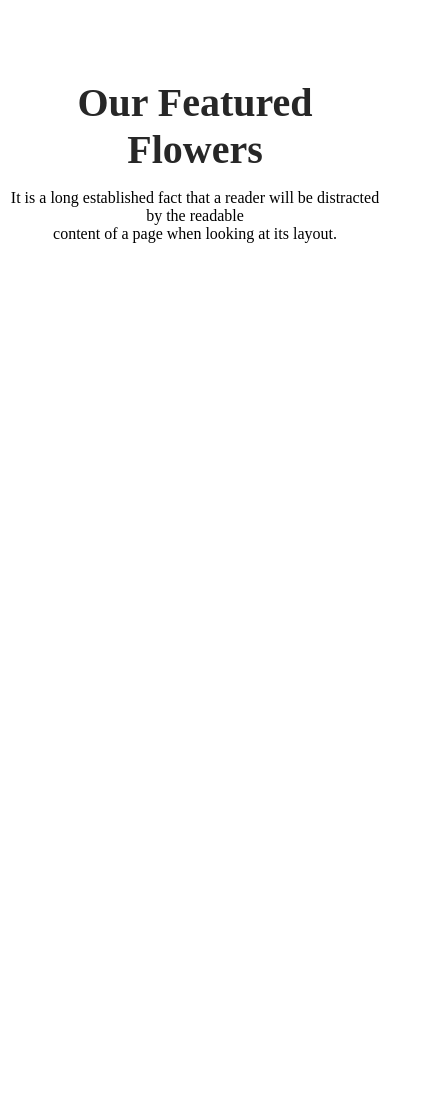
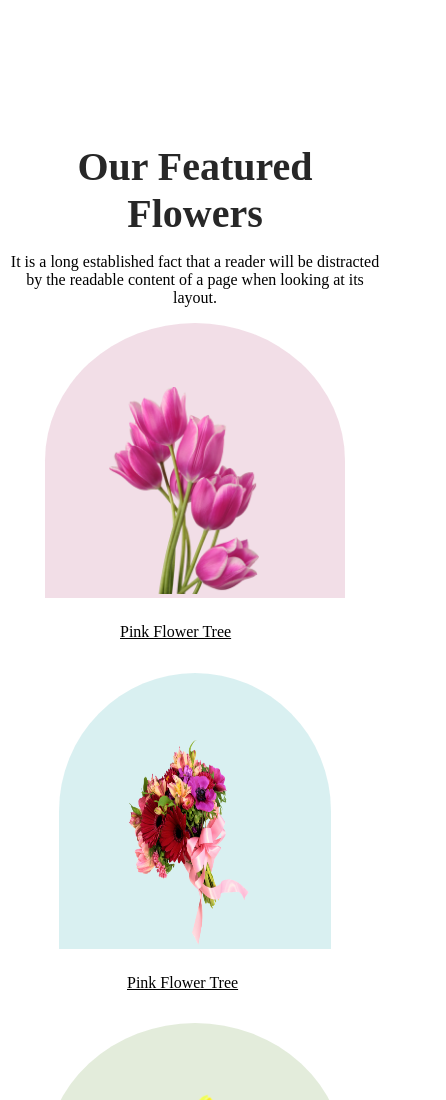
Before and after one commit to Raahim-703/responsibe-flower-website, a plain HTML site: page index.html in a window 390 px wide. Shown: the part 900-2000 px from the top of the page, 446 px wide, since content can reach past the window. Before the commit the page ends 1159 px from the top, so only its background shows below. Drawn offline with Linux system fonts and the light colour scheme.

Commit message:
add section2

```diff
--- a/index.html
+++ b/index.html
@@ -27,10 +27,29 @@
     <section class="part-2">
         <div class="part-text">
             <h1 class="featured-heading">Our Featured Flowers</h1>
-            <p>It is a long established fact that a reader will be distracted by the readable <br> content of a page
+            <p>It is a long established fact that a reader will be distracted by the readable content of a page
                 when looking at its layout.</p>
         </div>
-
+        <div class="card-parents">
+            <div class="card-container">
+                <div class="card">
+                    <img src="Flower Asset/pngwing 6.png" alt="">
+                </div>
+                <a href="" class="archor">Pink Flower Tree</a>
+            </div>
+            <div class="card-container card-container-2">
+                <div class="card card-2">
+                    <img src="Flower Asset/pngwing 5.png" alt="" height="208px">
+                </div>
+                <a href="" class="archor">Pink Flower Tree</a>
+            </div>
+            <div class="card-container card-container-2">
+                <div class="card card-3">
+                    <img src="Flower Asset/pngwing 7.png">
+                </div>
+                <a href="" class="archor">Pink Flower Tree</a>
+            </div>
+        </div>
     </section>
 </body>
 
--- a/style.css
+++ b/style.css
@@ -53,15 +53,73 @@
     font-weight: 800;
     margin-bottom: 1rem;
 }
+
+.card-parents {
+
+    display: flex;
+    max-width: 900px;
+    margin: 0px auto;
+    gap: 2%;
+    margin-top: 70px;
+}
+
+.card-container {
+    max-width: 300px;
+    height: 600px;
+}
+
+.card {
+    background-color: rgba(167, 33, 98, 0.15);
+    max-width: 300px;
+    max-height: 538px;
+    margin-bottom: 25px;
+    border-top-left-radius: 50%;
+    border-top-right-radius: 50%;
+}
+
+img {
+    width: 50%;
+    padding-left: 4rem;
+    padding-top: 4rem;
+}
+
+.card-2 {
+    background-color: rgba(5, 151, 160, 0.15);
+}
+
+.card-3 {
+    background-color: rgba(71, 125, 17, 0.15);
+}
+
+.card-3 img {
+    padding-top: 3rem;
+}
+
+.archor {
+    text-align: center;
+    color: black;
+    align-items: center;
+    margin-left: 25%;
+}
+
 @media screen and (max-width:576px) {
-    .display-flex {
+
+    .display-flex,
+    .card-parents {
         flex-direction: column;
         margin: 0px;
     }
 
+    .card-parents {
+        justify-content: center;
+        align-items: center;
+    }
     .header-text {
         width: 100%;
         margin-left: 20px;
+    }
+    .card-container-2{
+        margin-top:-250px;
     }
 }
 
@@ -71,6 +129,10 @@
         margin: 0px;
     }
 
+    .card-parents {
+        grid-template-columns: repeat(3, 1fr);
+    }
+
     .header-text {
         width: 100%;
         margin-left: 20px;
```
